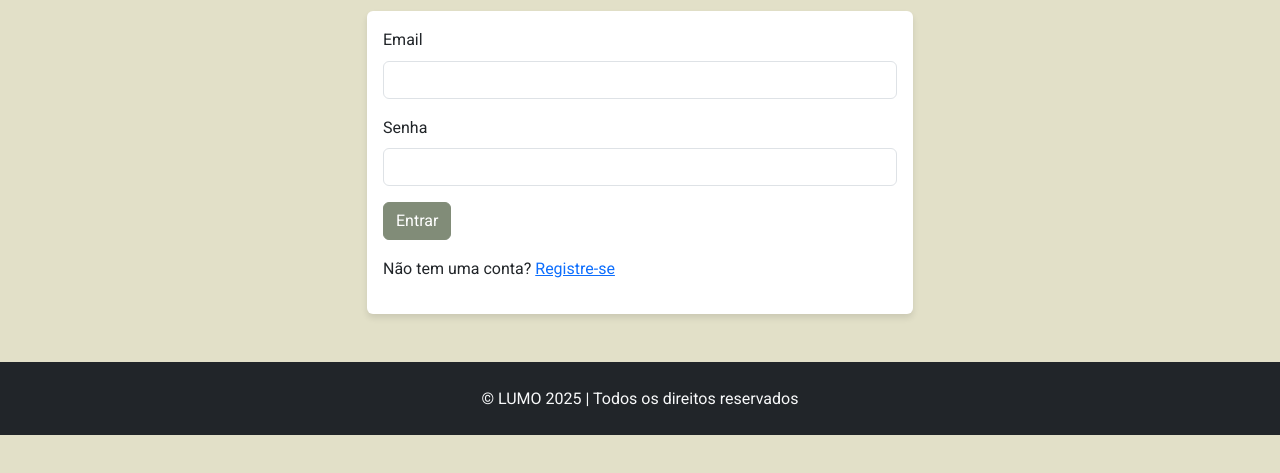
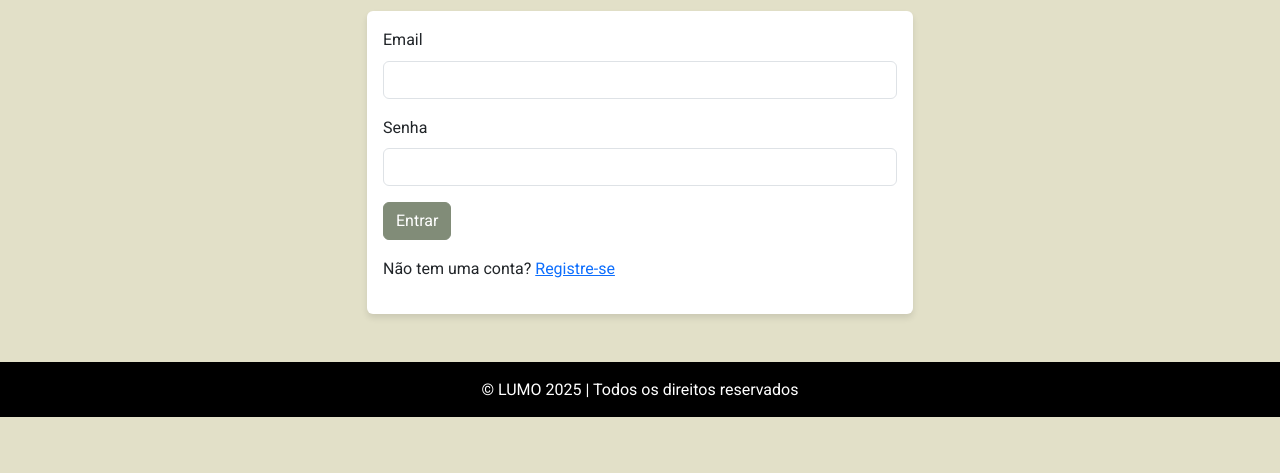
Before and after one commit to kassioramos/projeto-social, a plain HTML site: page pages/login.html in a window 1280 px wide. Shown: the part 175-648 px from the top of the page. Drawn offline with nearby package versions, Linux system fonts and the light colour scheme.

Commit message:
Update login.html

```diff
--- a/pages/login.html
+++ b/pages/login.html
@@ -95,7 +95,7 @@
     </main>
 
 
-    <footer class="bg-dark text-light py-4 mt-auto">
+    <footer class="rodape">
         <div class="container">
             <p class="text-center mb-0">&copy; LUMO 2025 | Todos os direitos reservados</p>
         </div>
```
